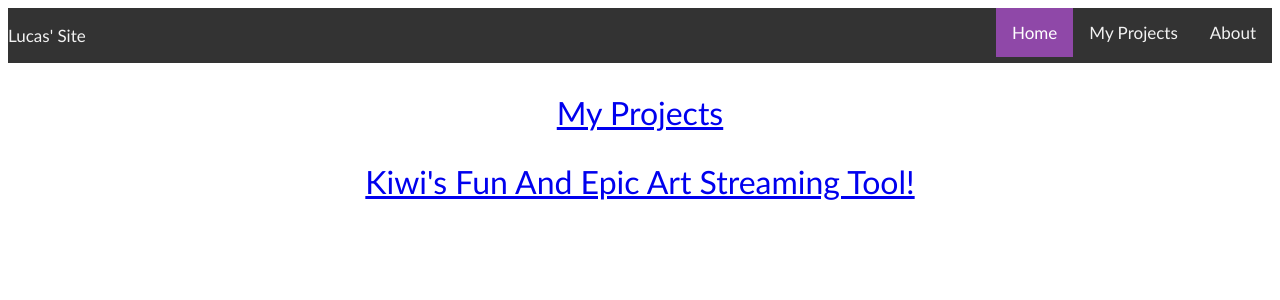
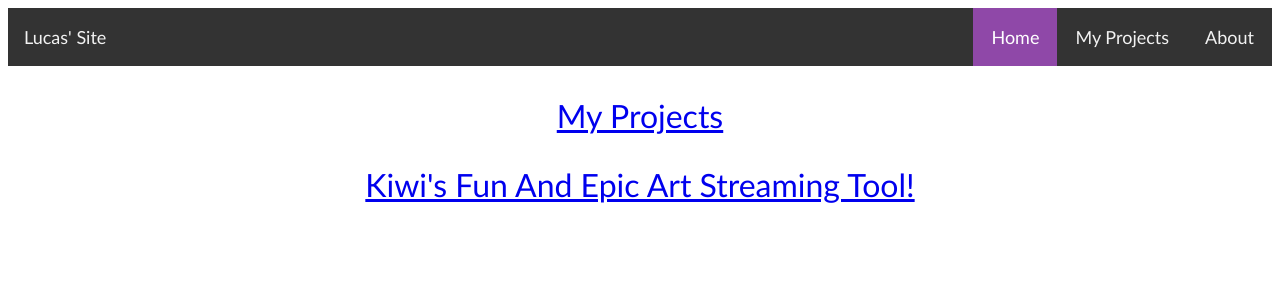
Before and after one commit to lucaslovestacos/lucaslovestacos.github.io, a PHP site: page / in a window 1280 px wide. Shown: the top 300 px of the page. Run offline with PHP 8.4, Linux system fonts and the light colour scheme.

Commit message:
Update style.css

```diff
--- a/style.css
+++ b/style.css
@@ -1,7 +1,3 @@
-body {
-
-}
-
 .header {
   padding: 20px;
   text-align: center;
@@ -10,18 +6,18 @@ body {
   font-size: 30px;
   font-style: italic;
   font-weight: bold;
-	font-family: Calibri,Candara,Segoe,Segoe UI,Optima,Arial,sans-serif;
+  font-family: Calibri, Candara, Segoe, Segoe UI, Optima, Arial, sans-serif;
 }
 
 .content {
   font-size: 30px;
   font-style: bold;
   text-align: center;
-	font-family: Calibri,Candara,Segoe,Segoe UI,Optima,Arial,sans-serif;
+  font-family: Calibri, Candara, Segoe, Segoe UI, Optima, Arial, sans-serif;
 }
 
 .topnav {
-	font-family: Calibri,Candara,Segoe,Segoe UI,Optima,Arial,sans-serif;
+  font-family: Calibri, Candara, Segoe, Segoe UI, Optima, Arial, sans-serif;
   overflow: hidden;
   background-color: #333;
 }
@@ -30,17 +26,18 @@ body {
   float: left;
   color: #f2f2f2;
   text-align: center;
+  padding: 0px 16px;
   text-decoration: none;
-  font-size: 17px;
+  font-size: 18px;
 }
 
 .topnav a {
   float: right;
   color: #f2f2f2;
   text-align: center;
-  padding: 14px 16px;
+  padding: 18px 18px;
   text-decoration: none;
-  font-size: 17px;
+  font-size: 18px;
 }
 
 .topnav a:hover {
@@ -75,12 +72,12 @@ body {
   margin: 4px 2px;
   cursor: pointer;
   border-radius: 8px;
-	-webkit-transition-duration: 0.4s; /* Safari */
+  -webkit-transition-duration: 0.4s;
   transition-duration: 0.4s;
-	-webkit-user-select: none; /* Safari 3.1+ */
-	-moz-user-select: none; /* Firefox 2+ */
-	-ms-user-select: none; /* IE 10+ */
-	user-select: none; /* Standard syntax */
+  -webkit-user-select: none;
+  -moz-user-select: none;
+  -ms-user-select: none;
+  user-select: none;
 }
 
 .button:hover {
```
Lines whose indentation alone changed are shown as unchanged.
